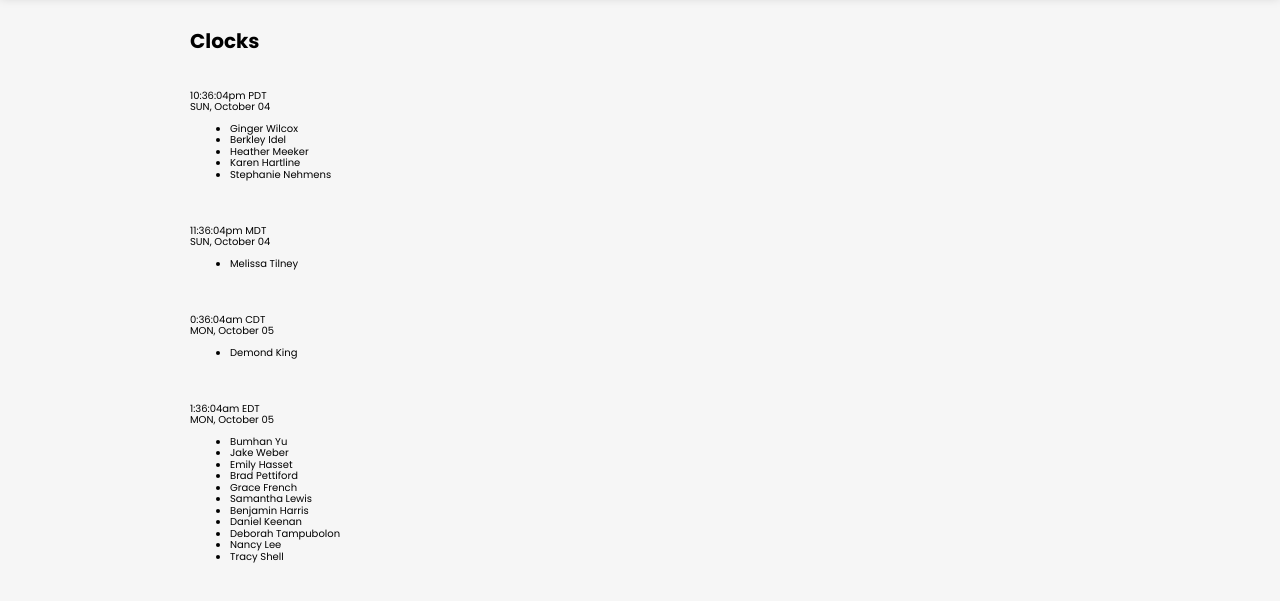
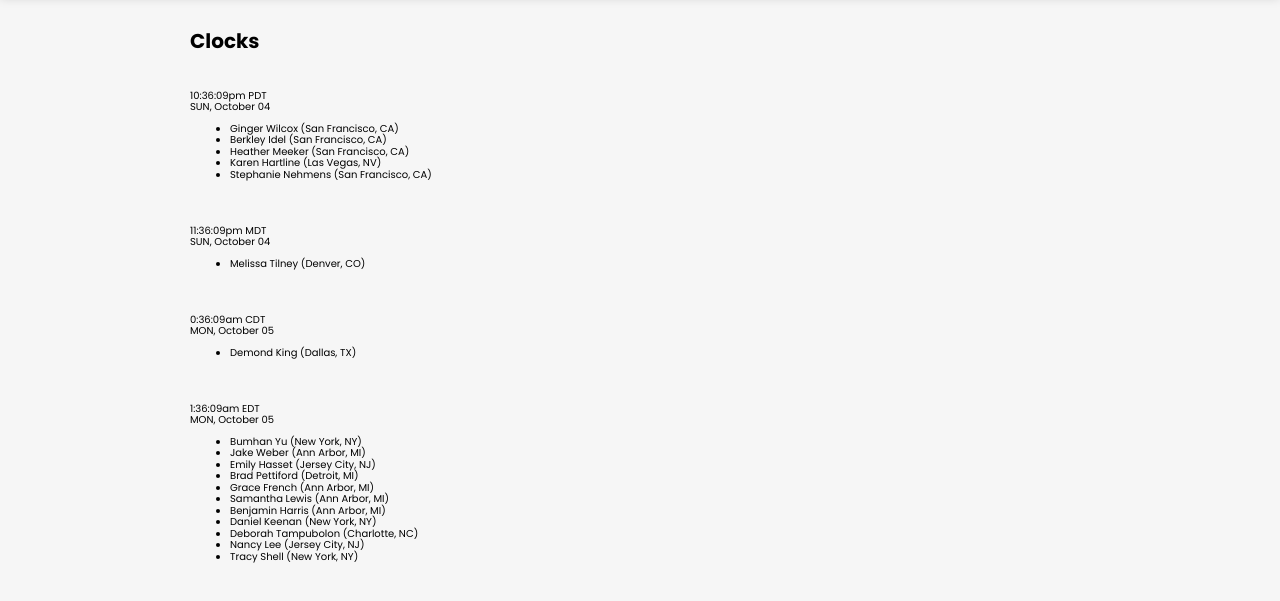
Before and after one commit to baadaa/we-are-jj, a Gatsby site: page / in a window 1280 px wide. Shown: the part 63-664 px from the top of the page. Built offline with nearby package versions, Linux system fonts and the light colour scheme; Gatsby itself is replaced by a stand-in of ours.

Commit message:
add a ticker

```diff
--- a/src/components/Clocks.js
+++ b/src/components/Clocks.js
@@ -8,13 +8,23 @@ const peopleByZone = {
   C: [],
   E: [],
 };
+teamList.people.forEach(person => {
+  const zone = format(new Date(), 'zzz', { timeZone: person.timezone });
+  peopleByZone[zone[0]].push(person);
+});
 const Clock = () => {
-  teamList.people.forEach(person => {
-    const zone = format(new Date(), 'zzz', { timeZone: person.timezone });
-    peopleByZone[zone[0]].push(person);
+  // console.log(peopleByZone);
+  const [now, setNow] = useState(new Date());
+  useEffect(() => {
+    const timerID = setInterval(() => tick(), 1000);
+    return function cleanUp() {
+      clearInterval(timerID);
+    };
   });
-  console.log(peopleByZone);
-  const now = new Date();
+  const tick = () => {
+    setNow(new Date());
+  };
+  // const now = new Date();
   const timezones = [
     'America/Los_Angeles',
     'America/Denver',
@@ -50,7 +60,9 @@ const Clock = () => {
         <br />
         <ul>
           {peopleByZone[zoneIndex[i]].map(person => (
-            <li key={person.id}>{person.name}</li>
+            <li key={person.id}>
+              {person.name} ({person.location})
+            </li>
           ))}
         </ul>
         <br />
```
